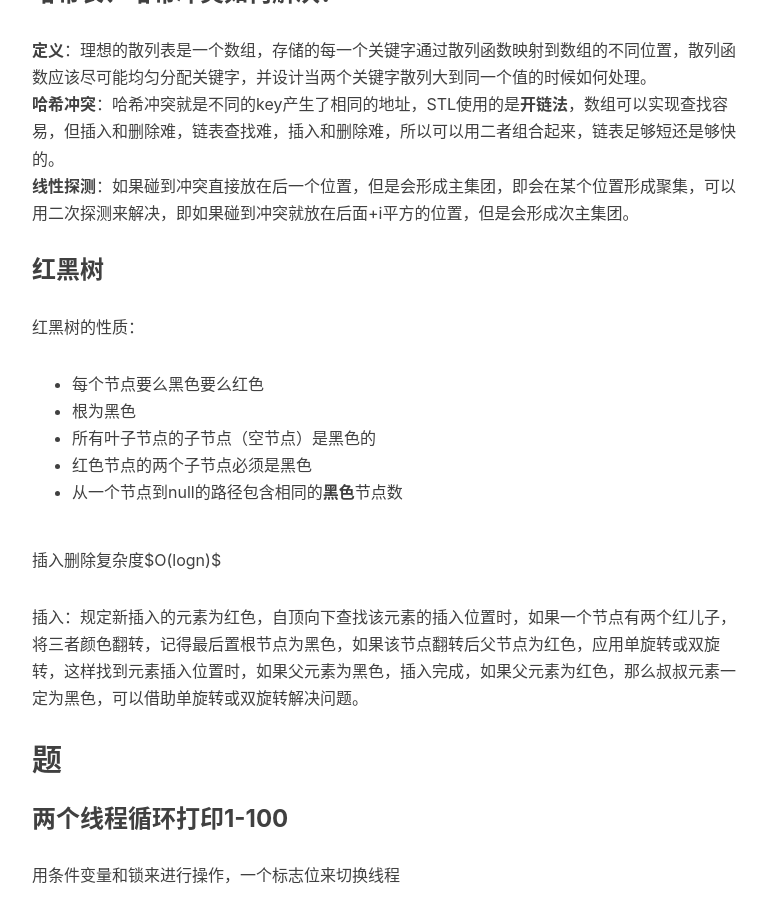
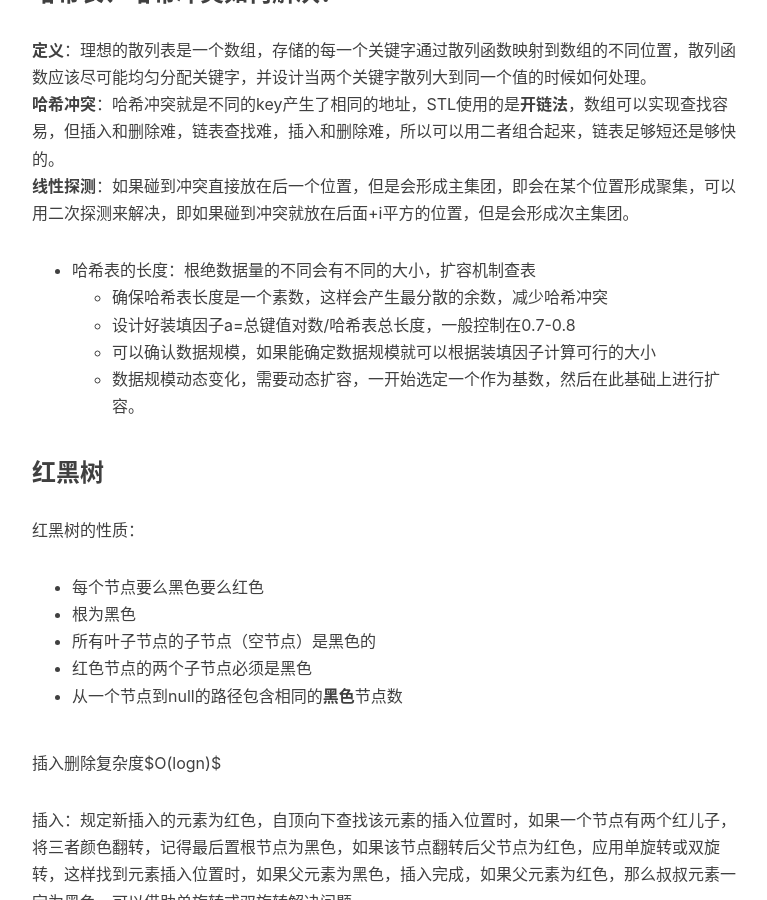
Before and after one commit to Johann123456/Johann123456.github.io, a Jekyll site: the page built from _posts/2021-06-29-面试问题.md, in a window 1280 px wide and 900 px high, scrolled down 48682 px. Shown: the whole window, without its empty margins (233-1000 px from the left). Built offline with Jekyll 4.4.1, drawn with Linux system fonts in a browser that asks for light colours; nearby versions of some CDN libraries; comment, search, counter and statistics services are not loaded.

Commit message:
Update 2021-06-29-面试问题.md

```diff
--- a/_posts/2021-06-29-面试问题.md
+++ b/_posts/2021-06-29-面试问题.md
@@ -1059,6 +1059,12 @@ ARP缓存：通常ARP会维护一个高速缓存，包含经常访问的机器
 **定义**：理想的散列表是一个数组，存储的每一个关键字通过散列函数映射到数组的不同位置，散列函数应该尽可能均匀分配关键字，并设计当两个关键字散列大到同一个值的时候如何处理。\
 **哈希冲突**：哈希冲突就是不同的key产生了相同的地址，STL使用的是**开链法**，数组可以实现查找容易，但插入和删除难，链表查找难，插入和删除难，所以可以用二者组合起来，链表足够短还是够快的。\
 **线性探测**：如果碰到冲突直接放在后一个位置，但是会形成主集团，即会在某个位置形成聚集，可以用二次探测来解决，即如果碰到冲突就放在后面+i平方的位置，但是会形成次主集团。
+- 哈希表的长度：根绝数据量的不同会有不同的大小，扩容机制查表
+  - 确保哈希表长度是一个素数，这样会产生最分散的余数，减少哈希冲突
+  - 设计好装填因子a=总键值对数/哈希表总长度，一般控制在0.7-0.8
+  - 可以确认数据规模，如果能确定数据规模就可以根据装填因子计算可行的大小
+  - 数据规模动态变化，需要动态扩容，一开始选定一个作为基数，然后在此基础上进行扩容。
+
 
 ### 红黑树
 红黑树的性质：
```
